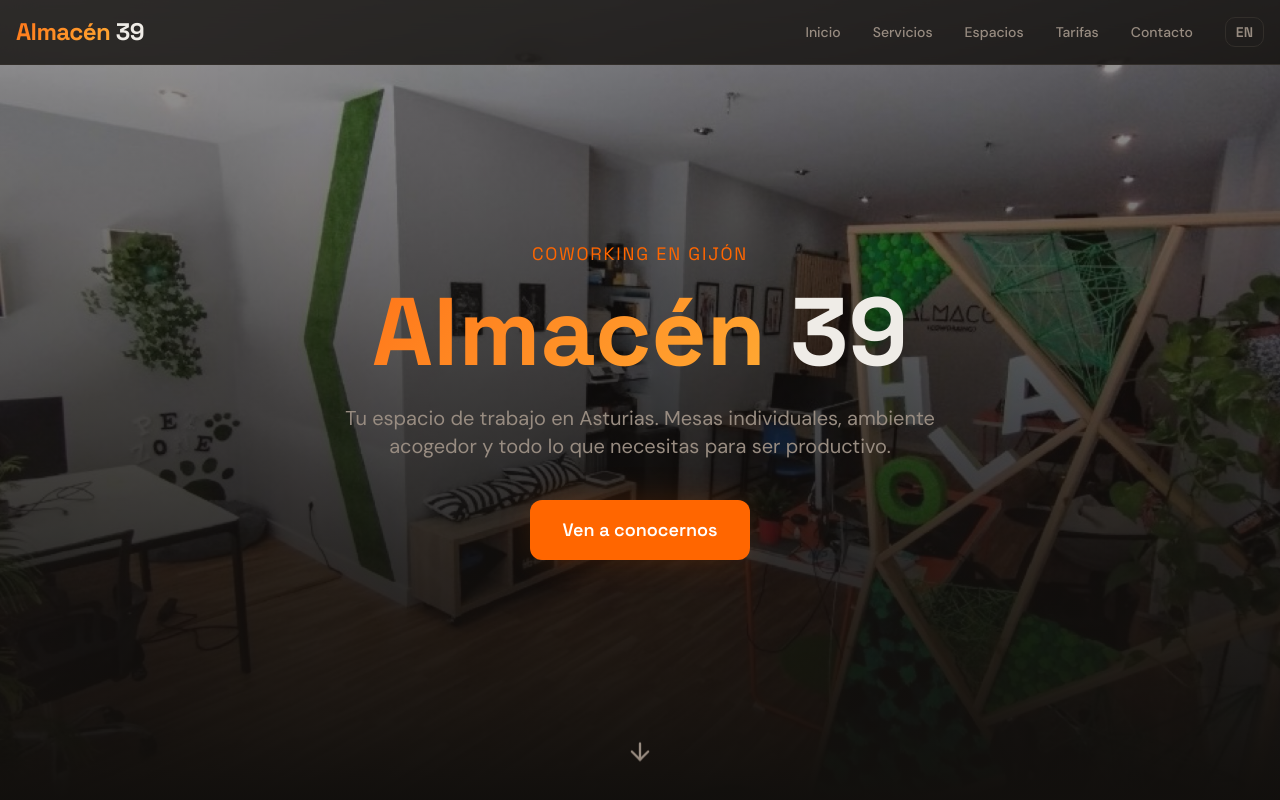
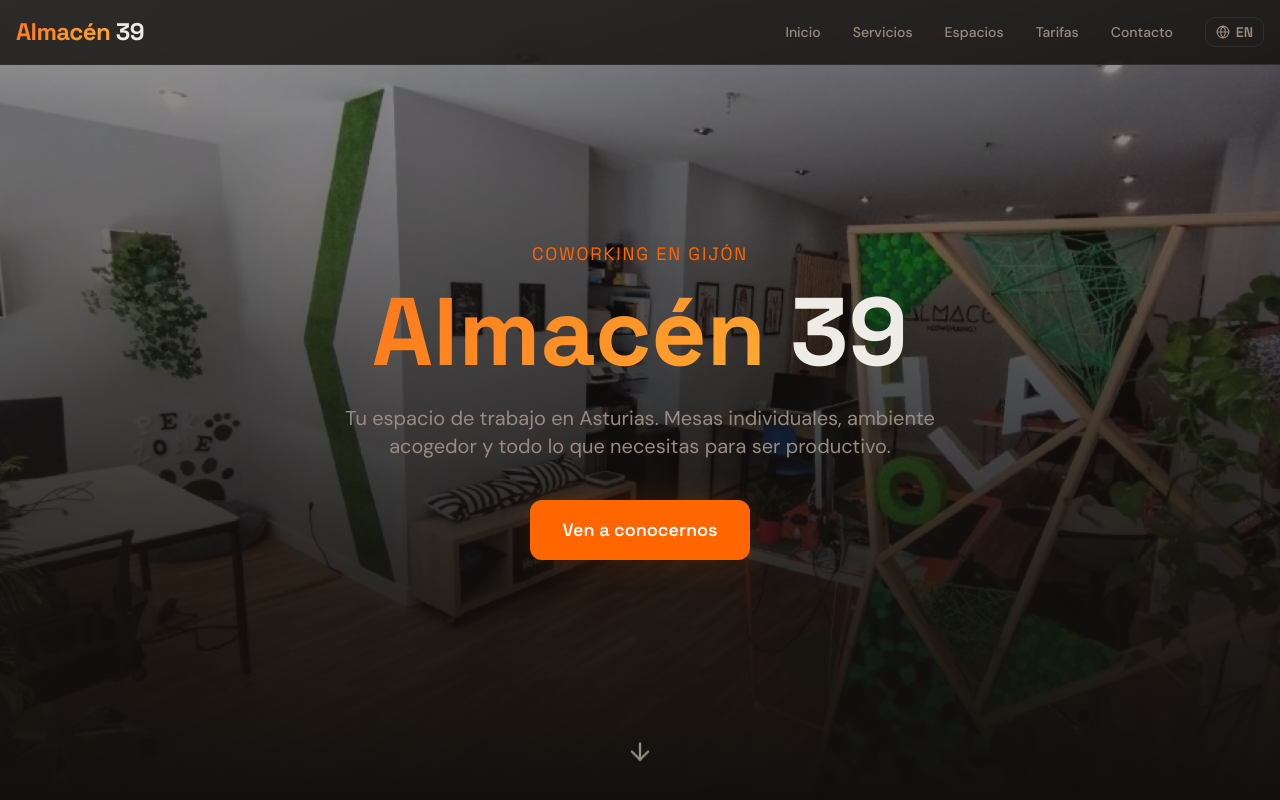
Before and after one commit to cafepro/A39-coworking, a React (Vite) app: page / in a window 1280 px wide. Shown: the top 800 px of the page. Built offline with nearby package versions, Linux system fonts and the light colour scheme; the HTML template or start-up script is replaced by a standard one.

Commit message:
better lang button

```diff
--- a/src/components/Navbar.tsx
+++ b/src/components/Navbar.tsx
@@ -1,5 +1,5 @@
 import { useState } from "react";
-import { Menu, X } from "lucide-react";
+import { Menu, X, Globe } from "lucide-react";
 import { motion, AnimatePresence } from "framer-motion";
 import { useLanguage } from "@/contexts/LanguageContext";
 import { Language } from "@/i18n/translations";
@@ -41,8 +41,9 @@ const Navbar = () => {
           ))}
           <button
             onClick={toggleLanguage}
-            className="text-sm font-semibold font-heading text-muted-foreground hover:text-primary transition-colors border border-border rounded-md px-2.5 py-1"
+            className="flex items-center gap-1.5 text-sm font-semibold font-heading text-muted-foreground hover:text-primary transition-colors border border-border rounded-md px-2.5 py-1"
           >
+            <Globe size={14} />
             {language === "es" ? "EN" : "ES"}
           </button>
         </div>
@@ -51,8 +52,9 @@ const Navbar = () => {
         <div className="md:hidden flex items-center gap-3">
           <button
             onClick={toggleLanguage}
-            className="text-sm font-semibold font-heading text-muted-foreground hover:text-primary transition-colors border border-border rounded-md px-2.5 py-1"
+            className="flex items-center gap-1.5 text-sm font-semibold font-heading text-muted-foreground hover:text-primary transition-colors border border-border rounded-md px-2.5 py-1"
           >
+            <Globe size={14} />
             {language === "es" ? "EN" : "ES"}
           </button>
           <button
```
